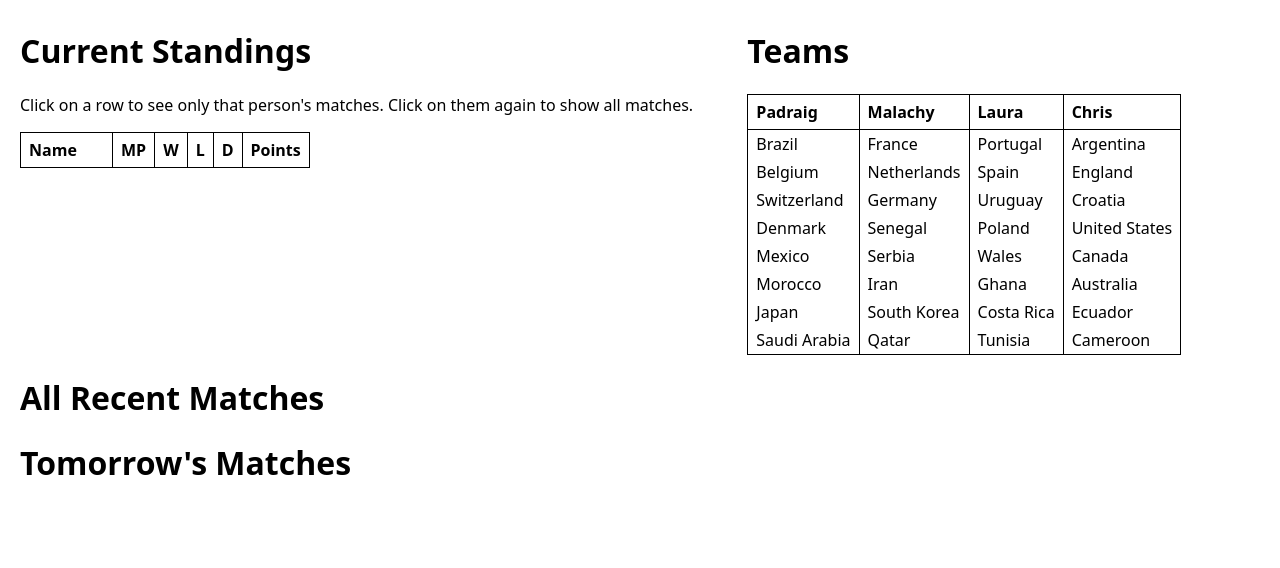
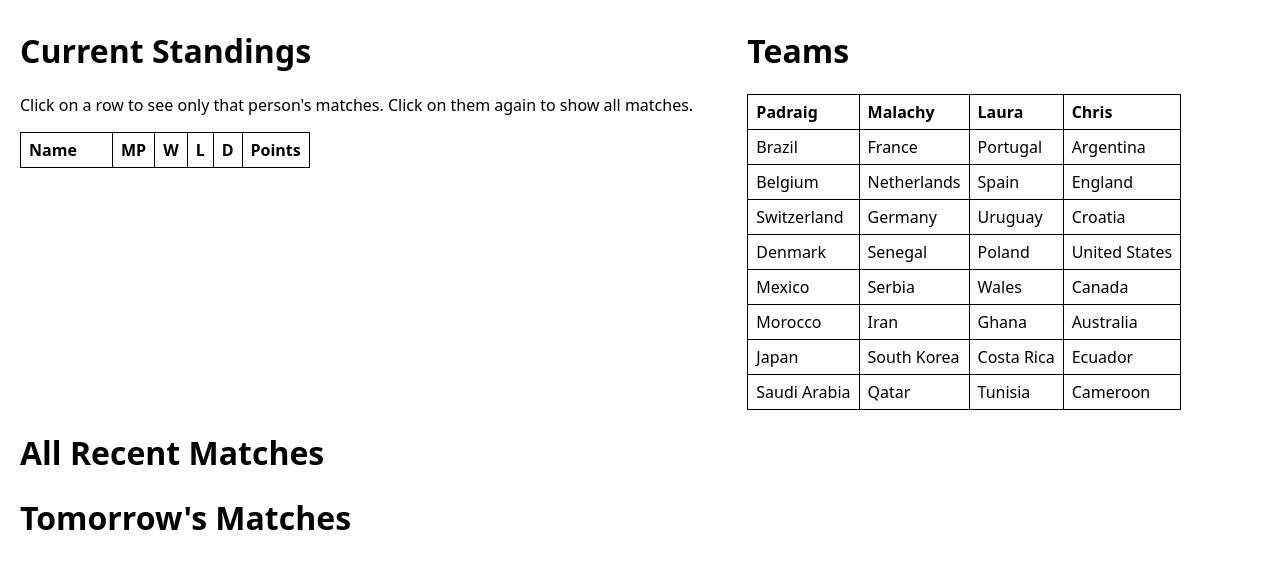
Before and after one commit to padraig-pearlman/WC, a plain HTML site: page index.html in a window 1280 px wide. Drawn offline with Linux system fonts and the light colour scheme; no server answers.

Commit message:
Update style.css

```diff
--- a/style.css
+++ b/style.css
@@ -6,12 +6,6 @@ body {
 table, th, td {
     border: 1px solid black;
     border-collapse: collapse;
-}
-
-table#teams tr td {
-    border-bottom: none;
-    border-top: none;
-    padding: 3px 8px;
 }
 
 th, td {
```
